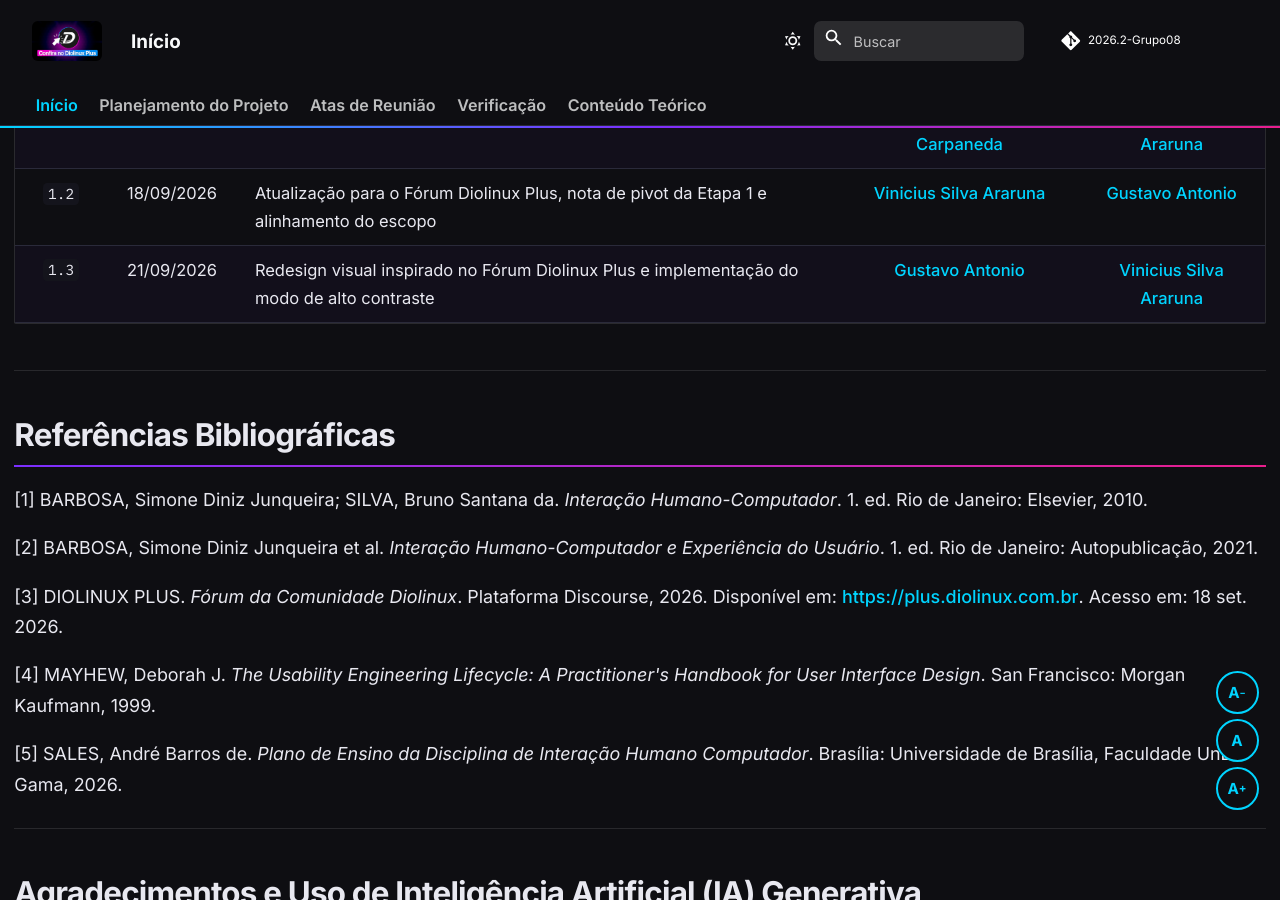
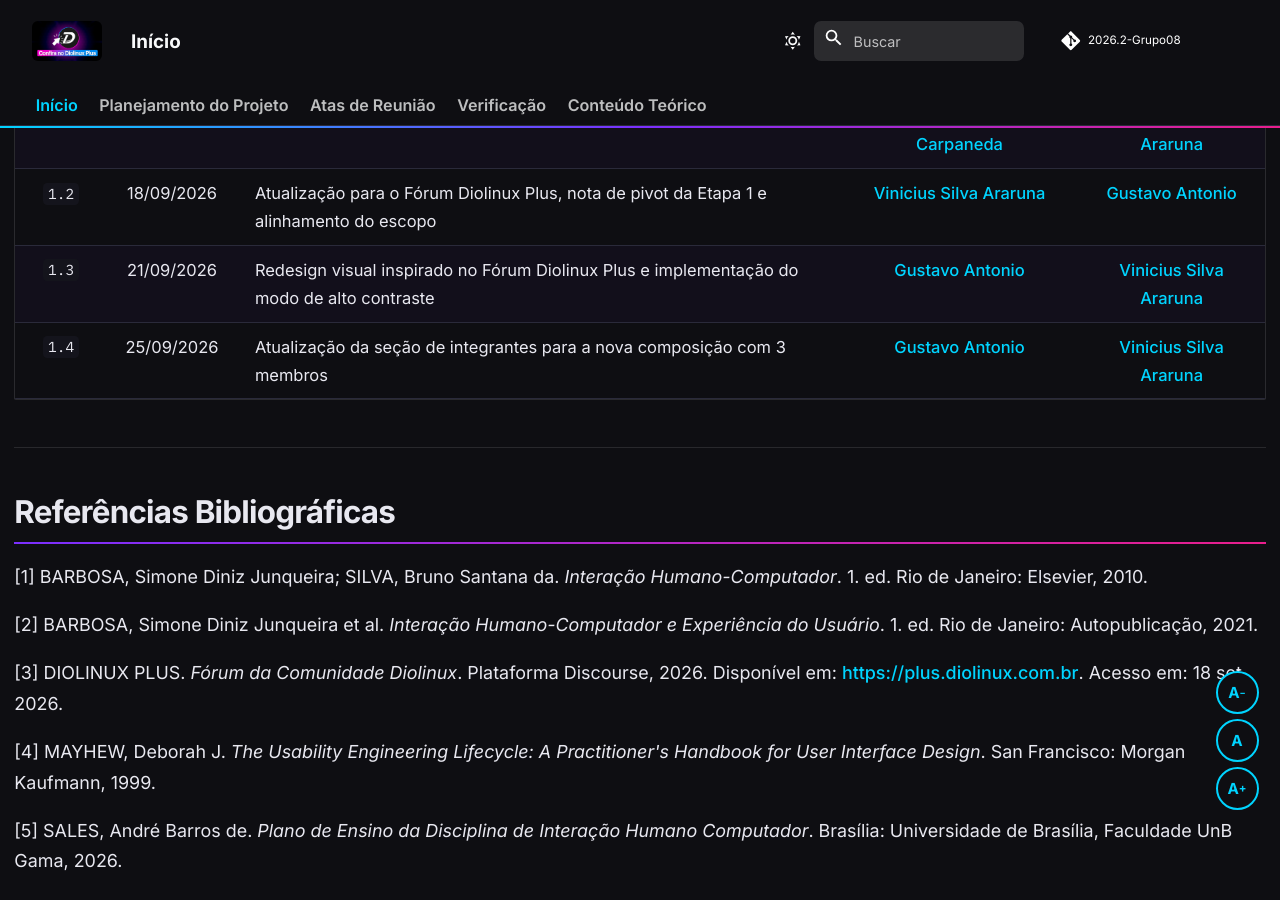
Before and after one commit to Interacao-Humano-Computador/2026.2-Grupo08, an MkDocs documentation site: the page built from docs/index.md, in a window 1280 px wide and 900 px high, scrolled down 2751 px. Built offline with MkDocs 1.6.1 and Material for MkDocs 9.7.7, drawn with Linux system fonts in a browser that asks for light colours; comment, search, counter and statistics services are not loaded; some of the changed text lies outside the part shown.

Commit message:
docs: atualiza composicao da equipe para 3 integrantes

```diff
--- a/docs/index.md
+++ b/docs/index.md
@@ -71,14 +71,6 @@
     <span class="dp-member-name">Gustavo<br>Antonio</span>
   </div>
   <div class="dp-member">
-    <img src="https://github.com/Jonathan-Carpaneda.png" alt="Jonathan Lourenço">
-    <span class="dp-member-name">Jonathan<br>Lourenço</span>
-  </div>
-  <div class="dp-member">
-    <img src="https://github.com/Pedrop06.png" alt="Pedro Paulo">
-    <span class="dp-member-name">Pedro<br>Paulo</span>
-  </div>
-  <div class="dp-member">
     <img src="https://github.com/ViniciusA05.png" alt="Vinicius Araruna">
     <span class="dp-member-name">Vinicius<br>Araruna</span>
   </div>
@@ -118,6 +110,7 @@
 | `1.1` | 05/09/2026 | Inclusão da tabela de contribuição no topo e padronização ABNT | [Jonathan Lourenço Carpaneda](https://github.com/Jonathan-Carpaneda) | [Vinicius Silva Araruna](https://github.com/ViniciusA05) |
 | `1.2` | 18/09/2026 | Atualização para o Fórum Diolinux Plus, nota de pivot da Etapa 1 e alinhamento do escopo | [Vinicius Silva Araruna](https://github.com/ViniciusA05) | [Gustavo Antonio](https://github.com/gus-ant) |
 | `1.3` | 21/09/2026 | Redesign visual inspirado no Fórum Diolinux Plus e implementação do modo de alto contraste | [Gustavo Antonio](https://github.com/gus-ant) | [Vinicius Silva Araruna](https://github.com/ViniciusA05) |
+| `1.4` | 25/09/2026 | Atualização da seção de integrantes para a nova composição com 3 membros | [Gustavo Antonio](https://github.com/gus-ant) | [Vinicius Silva Araruna](https://github.com/ViniciusA05) |
 
 ---
 
```
Also changed, not shown: README.md (+1 -2 lines), docs/planejamento/equipe.md (+2 -3 lines).
